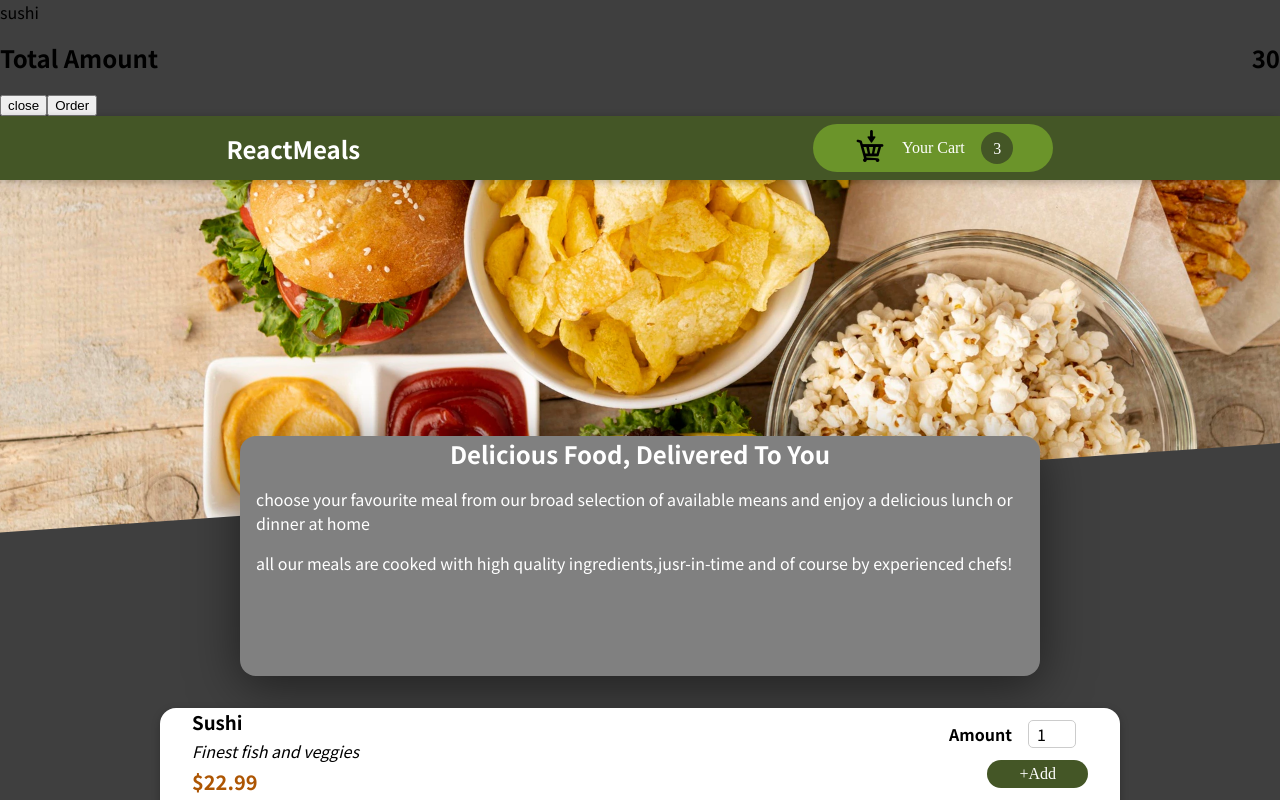
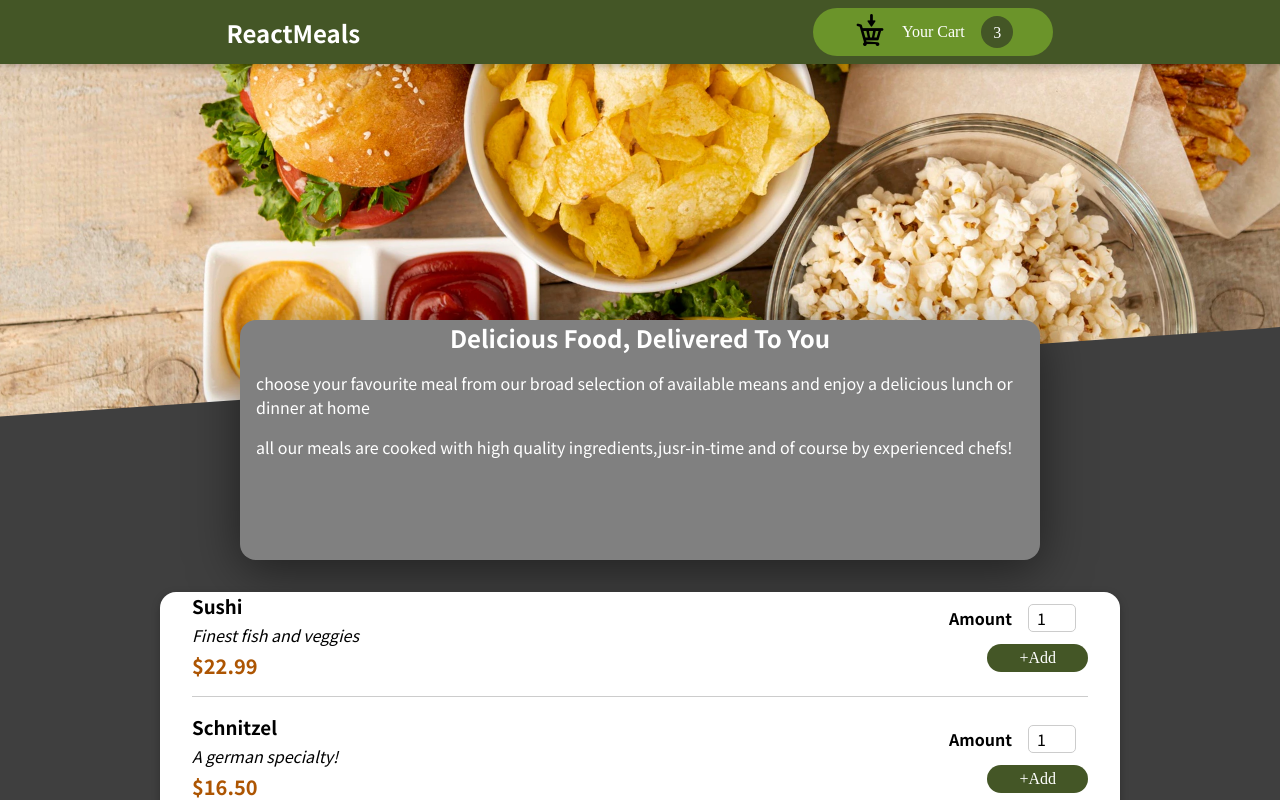
Before and after one commit to vishnuu96/foodOrderApp, a React (Create React App) app: page / in a window 1280 px wide. Shown: the top 800 px of the page. Built offline with nearby package versions, Linux system fonts and the light colour scheme.

Commit message:
managing cart and modal state

```diff
--- a/src/App.js
+++ b/src/App.js
@@ -1,14 +1,23 @@
-import React, { Fragment } from "react";
+import React, { Fragment,useState } from "react";
 import Header from "./components/Layout/Header";
 
 import Meals from "./components/Meals/Meals";
 import Cart from "./components/Cart/Cart";
 
 function App() {
+
+  const [cartIsShown, setCartIsShown] = useState(false)
+ const cartShowhandler=()=>{
+  setCartIsShown(true)
+ }
+ const hideCartHandler=()=>{
+  setCartIsShown(false)
+ }
+
   return (
     <Fragment>
-    <Cart />
-    <Header />
+    {cartIsShown && <Cart onClose={hideCartHandler}/>}
+    <Header onShowCart={cartShowhandler} />
     <main>
       <Meals />
     </main>
--- a/src/components/Cart/Cart.jsx
+++ b/src/components/Cart/Cart.jsx
@@ -1,20 +1,23 @@
 import React from 'react'
 import classes from './Cart.module.css'
+import Modal from '../UI/Modal'
 
 const Cart = (props) => {
     const cartItems=<ul className={classes['cart-items']}>{[{id:'c1',name:'sushi',amount:2,price:12.99}].map((item)=> <li>{item.name}</li>)}</ul>
   return (
-    <div>
+    <Modal onClose={props.onClose}>
         {cartItems}
         <div className={classes.total}>
             <span>Total Amount</span>
             <span>30</span>
         </div>
-        <div className={classes.action}>
-            <button className={classes['button_alt']}>close</button>
+        <div className={classes.actions}>
+            <button className={classes['button_alt']} onClose={props.onClose}
+            >close</button>
+
             <button className={classes.button}>Order</button>
         </div>
-    </div>
+    </Modal>
   )
 }
 
--- a/src/components/UI/Modal.jsx
+++ b/src/components/UI/Modal.jsx
@@ -5,7 +5,7 @@
 
 const Backdrop=(props)=>{
   return (
-    <div className={classes.backdrop}></div>
+    <div className={classes.backdrop} onClick={props.onClose}></div>
   )
 }
 const ModalOverlay=(props)=>{
@@ -23,7 +23,7 @@
 
       return (
   <Fragment>
-    {ReactDOM.createPortal(<Backdrop/>,portalElement)}
+    {ReactDOM.createPortal(<Backdrop onClose={props.onClose}/>,portalElement)}
      {ReactDOM.createPortal(<ModalOverlay>{props.children}</ModalOverlay>,portalElement)}
   </Fragment>
   )
```
